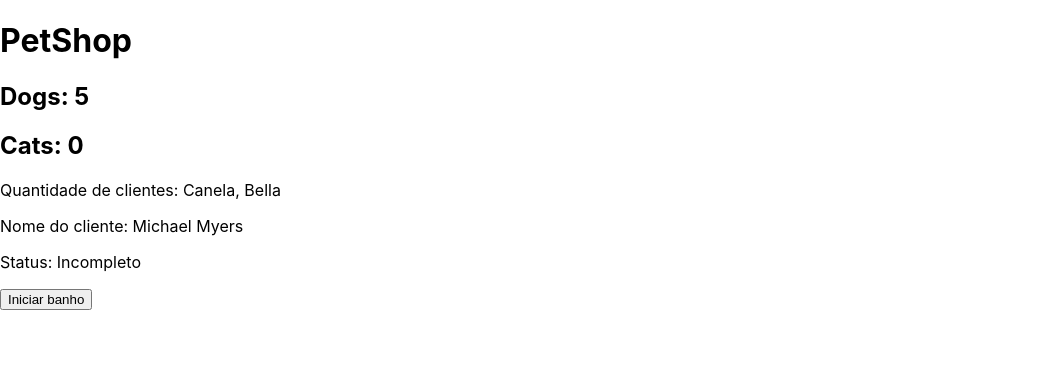
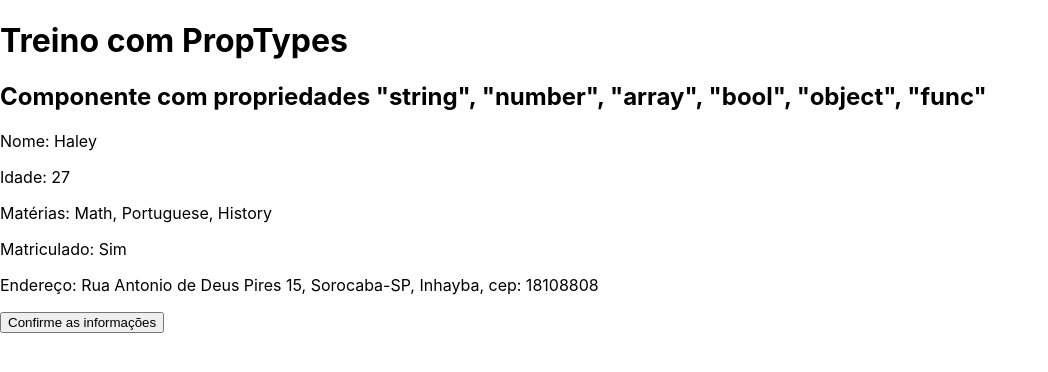
Before and after one commit to Alice7H/advanced-reactjs-dio, a React (Create React App) app: page / in a window 1280 px wide. Shown: the top 372 px of the page, without its empty margins (0-1048 px from the left). Built offline with nearby package versions, Linux system fonts and the light colour scheme.

Commit message:
exercise with PropTypes

```diff
--- a/src/App.js
+++ b/src/App.js
@@ -1,18 +1,28 @@
 import React from 'react';
-import PetShop from './components/PetShop';
+import Exercise from './components/Exercise';
 
 function App() {
   const handleClick = () => {
-    console.log('Iniciando o banho...');
+    console.log('Informações confirmadas');
+  }
+
+  const objAddress = {
+    cep: "18108808",
+    state: "SP",
+    city: "Sorocaba",
+    street: "Rua Antonio de Deus Pires",
+    district: "Inhayba",
+    number: 15
   }
 
   return (
-    <PetShop
-      dogs={5}
-      customerName='Michael Myers'
-      customers={['Canela', 'Bella']}
+    <Exercise
       onClick={handleClick}
-      status='Incompleto'
+      subjects={['Math', 'Portuguese', 'History']}
+      isRegistered={true}
+      address={objAddress}
+      name="Haley"
+      age={27}
     />
   );
 }
--- /dev/null
+++ b/src/components/Exercise.js
@@ -0,0 +1,44 @@
+import React from 'react';
+import PropTypes from 'prop-types';
+
+function Exercise({ subjects, isRegistered, onClick, address, name, age }) {
+
+  const fullAddress = `${address.street} ${address.number}, ${address.city}-${address.state}, ${address.district}, cep: ${address.cep}`;
+
+  return (
+    <>
+      <h1>Treino com PropTypes</h1>
+      <h2>Componente com propriedades "string", "number", "array", "bool", "object", "func" </h2>
+      <p>Nome: {name}</p>
+      <p>Idade: {age}</p>
+      <p>Matérias: {subjects.join(', ')}</p>
+      <p>Matriculado: {isRegistered ? 'Sim' : 'Não'} </p>
+      <p>Endereço: {fullAddress}</p>
+      <button type="button" onClick={onClick}>Confirme as informações</button>
+    </>
+  );
+}
+
+Exercise.defaultProps = {
+  name: 'Desconhecido',
+  age: 20
+}
+
+Exercise.propTypes = {
+  subjects: PropTypes.array.isRequired,
+  isRegistered: PropTypes.bool.isRequired,
+  onClick: PropTypes.func.isRequired,
+  address: PropTypes.shape({
+    cep: PropTypes.string,
+    state: PropTypes.string,
+    city: PropTypes.string,
+    street: PropTypes.string,
+    district: PropTypes.string,
+    number: PropTypes.number
+  }).isRequired,
+  name: PropTypes.string,
+  age: PropTypes.number
+}
+
+
+export default Exercise;
```
